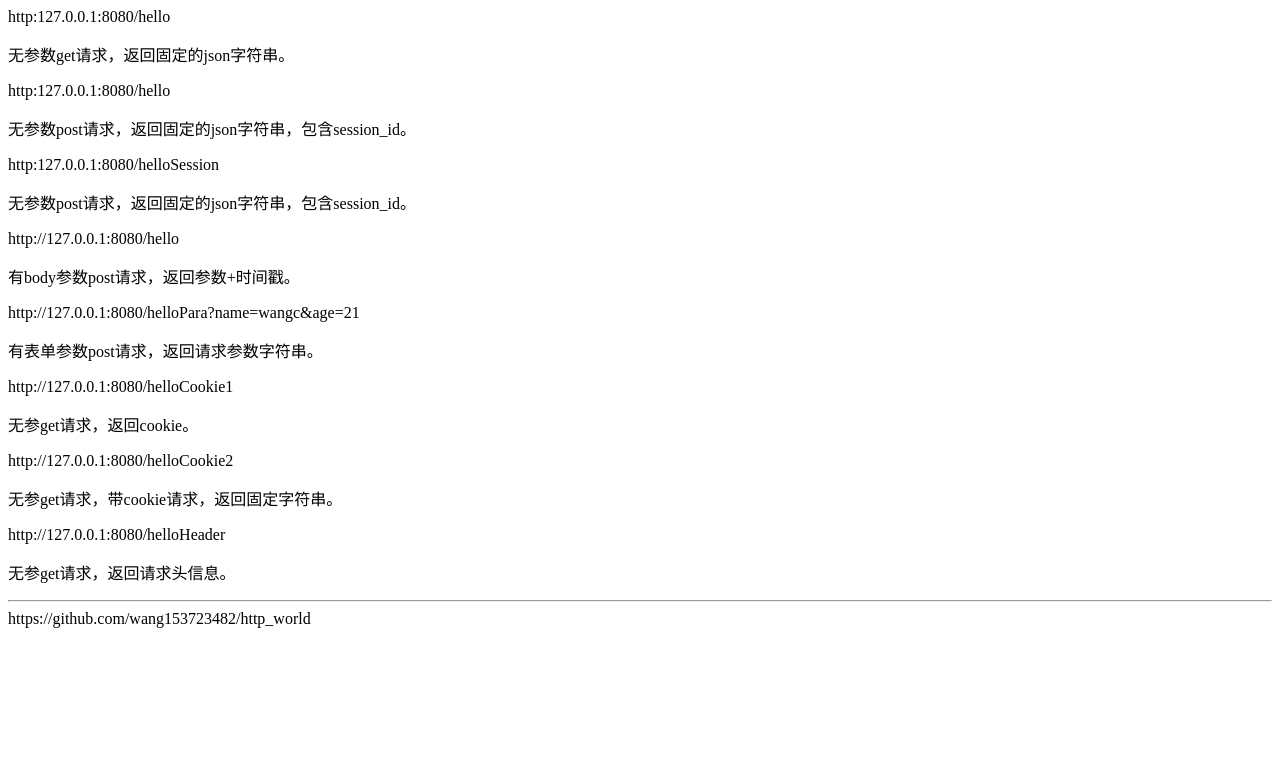
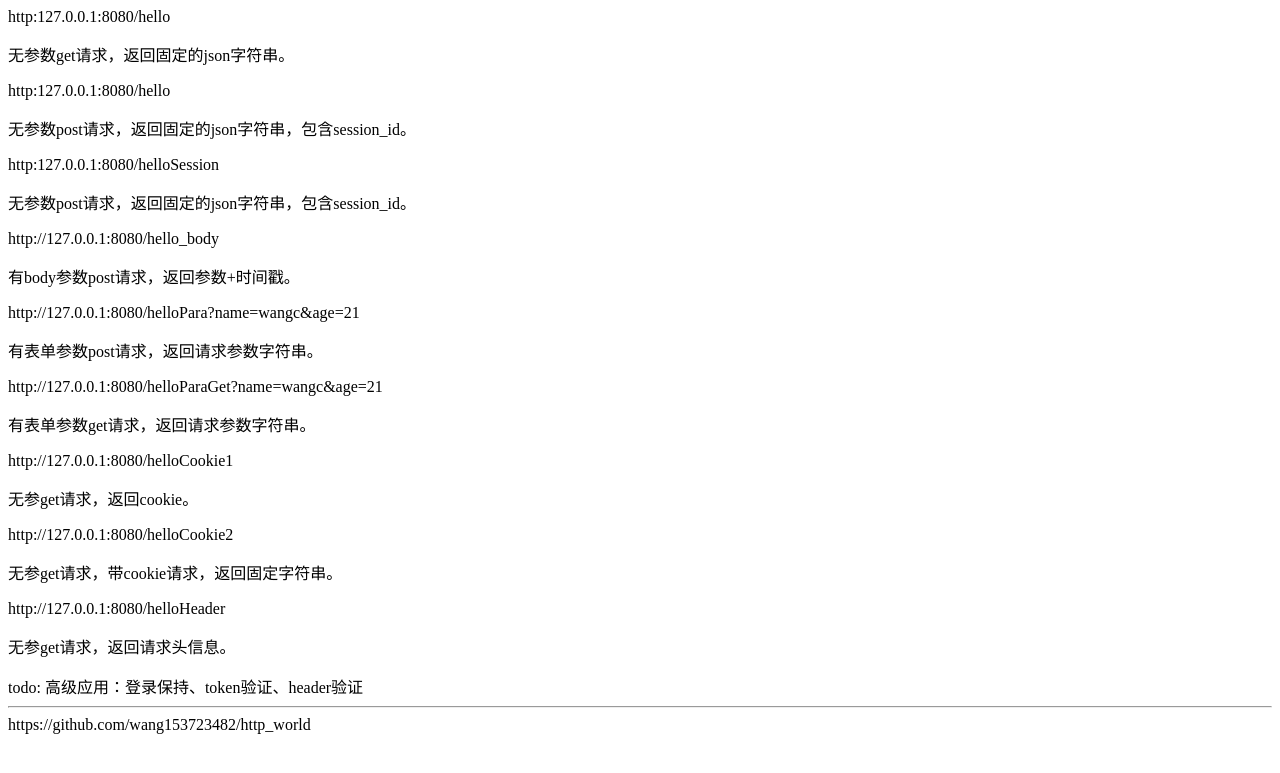
Before and after one commit to wang153723482/http_world, a web app: page /index.html in a window 1280 px wide. Shown: the top 773 px of the page. Run offline with its HTML, style and script files only (its server is not run), Linux system fonts and the light colour scheme; data that the repository does not hold is empty.

Commit message:
补充需要做的场景

```diff
--- a/hello-springboot/src/main/resources/static/index.html
+++ b/hello-springboot/src/main/resources/static/index.html
@@ -18,12 +18,16 @@
     <p>无参数post请求，返回固定的json字符串，包含session_id。</p>
 </div>
 <div >
-    <span>http://127.0.0.1:8080/hello</span>
+    <span>http://127.0.0.1:8080/hello_body</span>
     <p>有body参数post请求，返回参数+时间戳。</p>
 </div>
 <div >
     <span >http://127.0.0.1:8080/helloPara?name=wangc&age=21</span>
     <p>有表单参数post请求，返回请求参数字符串。</p>
+</div>
+<div >
+    <span >http://127.0.0.1:8080/helloParaGet?name=wangc&age=21</span>
+    <p>有表单参数get请求，返回请求参数字符串。</p>
 </div>
 <div >
     <span >http://127.0.0.1:8080/helloCookie1</span>
@@ -37,6 +41,10 @@
     <span >http://127.0.0.1:8080/helloHeader</span>
     <p>无参get请求，返回请求头信息。</p>
 </div>
+<div>
+    <span >todo:</span>
+    高级应用：登录保持、token验证、header验证
+</div>
 
 
 <hr/>
```
Also changed, not shown: hello-springboot/src/main/java/com/wangc/HelloController.java (+6 -1 lines).
